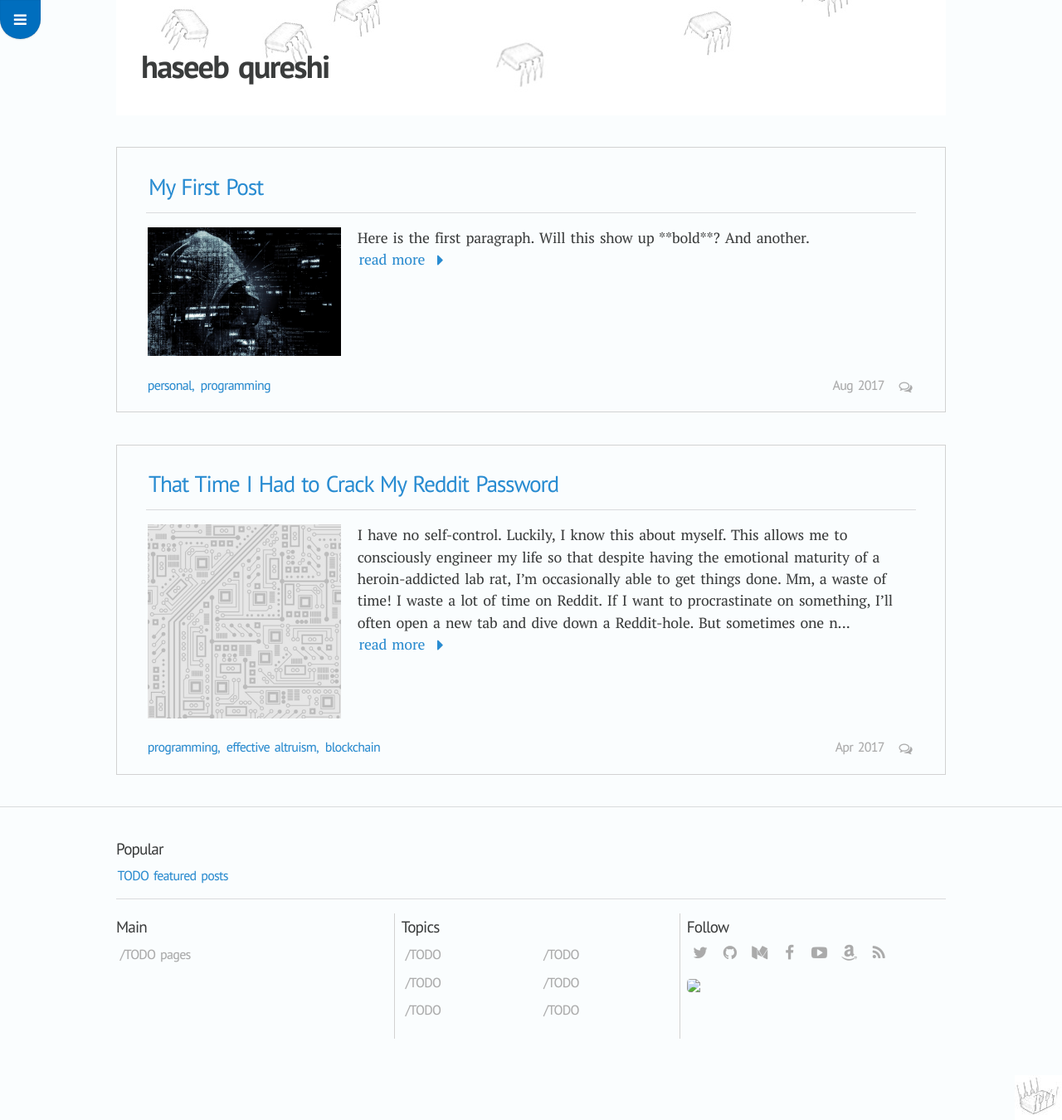
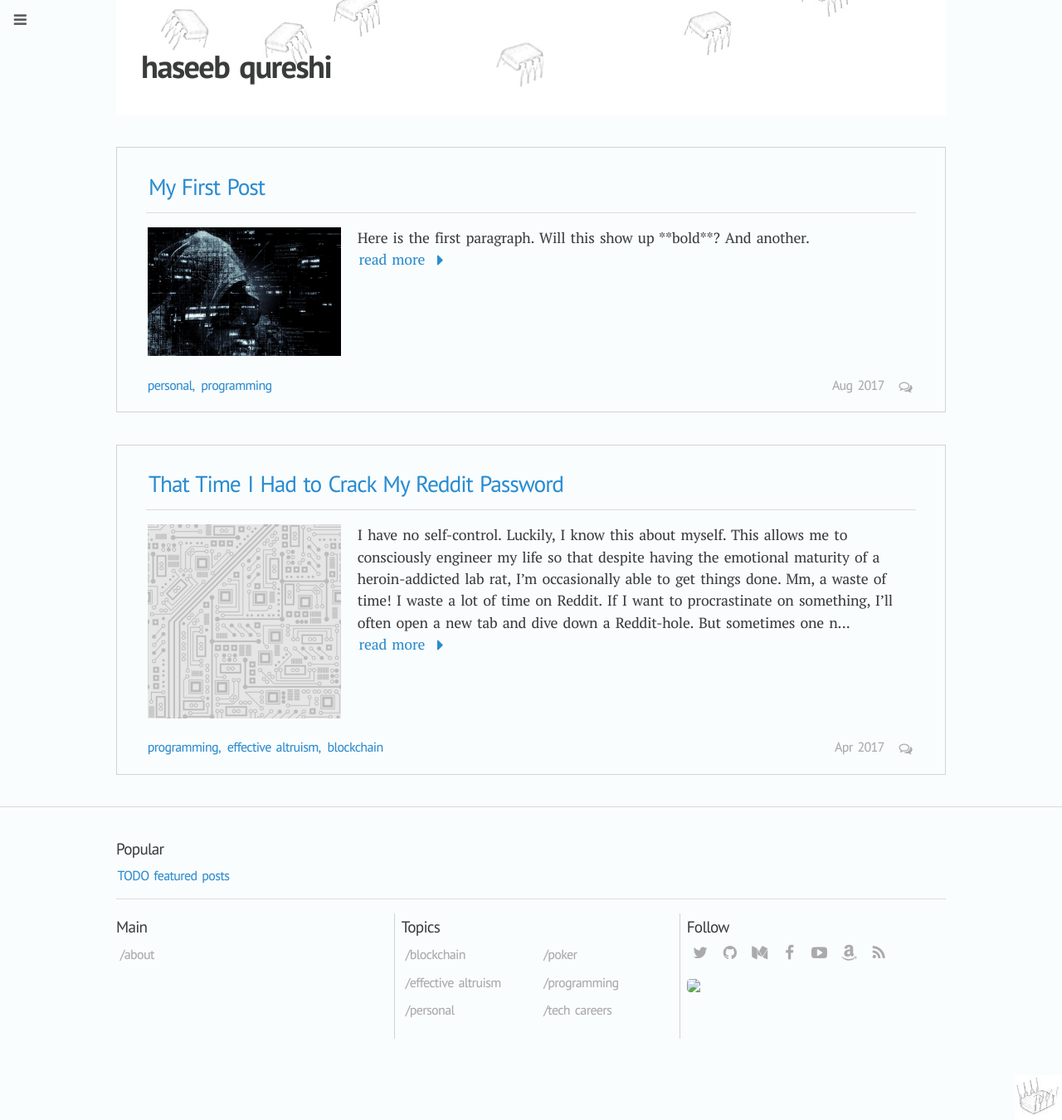
Before and after one commit to rachelbasse/haseebq, a Jekyll site: the page built from index.html, in a window 1280 px wide. Shown: the whole page at 83% size. Built offline with Jekyll 4.4.1, drawn with Linux system fonts in a browser that asks for light colours; nearby versions of some CDN libraries; some web fonts are replaced; comment, search, counter and statistics services are not loaded.

Commit message:
add pages and tags to navigation

```diff
--- a/_includes/navigation.html
+++ b/_includes/navigation.html
@@ -3,14 +3,16 @@
   <div class="padded item">
     <div class="ui small header">Main</div>
     <div class="menulist">
-        <a class="item" href="{{ site.url }}">/TODO pages</a>
+      {% for page in site.pages %}
+        <a class="item" href="{{ page.url }}">/{{ page.title | downcase }}</a>
+      {% endfor %}
     </div>
   </div>
   <div class="divider padded item">
     <div class="ui small header">Topics</div>
     <div class="menulist">
       {% for tag in site.tags %}
-        <a class="item" href="">/TODO</a>
+        <a class="item" href="{{ tag.url }}">/{{ tag.name | downcase }}</a>
       {% endfor %}
     </div>
   </div>
--- a/assets/css/haseebq.css
+++ b/assets/css/haseebq.css
@@ -29,18 +29,18 @@ hr
 {.divider.item { border-top: solid 1px rgb(210,210,210); }}
 @media all and (min-width: 801px)
 {.divider.item { border-left: solid 1px rgb(210,210,210); }}
-.site-menu.trigger
+.xsite-menu.trigger
 { border-radius: 0 0 100% 100%; }
 /* =============================================================================
   box-shadow
 ============================================================================= */
 .ui.menu
 { box-shadow: none; }
-.site-menu.trigger
+.xsite-menu.trigger
 { box-shadow: 0 0    1px 0 rgba(0,0,0,.3) inset,
               0 1px  2px 0 rgba(0,0,0,.1),
               0 3px 10px 0 rgba(0,0,0,.1); }
-.site-menu.trigger:hover
+.xsite-menu.trigger:hover
 { box-shadow: 0 0    1px 0 rgba(0,0,0,.3) inset,
               0 1px  2px 0 rgba(0,0,0,.1); }
 /* =============================================================================
@@ -334,9 +334,9 @@ body, body.pushable > .pusher, #sbmarwbth, #site-menu
 { background-color: rgb(236,238,238); }
 blockquote, code, pre > code
 { background-color: rgb(242,246,248); }
-.site-menu.trigger
+.xsite-menu.trigger
 { background-color: rgb(40,140,210); }
-.ui.basic.buttons .button:hover, .ui.basic.button:hover, .site-menu.trigger:hover
+.ui.basic.buttons .button:hover, .ui.basic.button:hover, .xsite-menu.trigger:hover
 { background-color: rgb(0,110,190) !important; }
 .menulist > .item:link:hover, .menulist > .item:link:active, .menulist > .item:link:active,
 .menulist > .item:visited:hover, .menulist > .item:visited:active, .menulist > .item:visited:active
@@ -350,13 +350,13 @@ body, pre > code, .primary
 { color: rgb(58,60,60); }
 h1, h2, h3, h4, h5, h6, .ui.header, .ui .header
 { color: rgb(58,60,60); }
-.site-header
+.site-header, .site-menu.trigger
 { color: rgb(90,90,90); }
 .aside, .caption, .lighter, .ui.lighter, .note, .signature, .source, .secondary
 { color: rgb(130,130,130); }
 code
 { color: rgb(190,20,40); }
-.site-menu.trigger
+.xsite-menu.trigger
 { color: rgb(255,255,255); }
 .hint, .lightest, .tertiary, .menulist a:link, .menulist a:visited,
 .greyed a:link > i.icon, .greyed a:visited > i.icon
@@ -475,7 +475,7 @@ b, .bold, h1, h2, h3, h4, h5, h6, strong, .primary .ui.header, .primary .ui .hea
   letter-spacing
 ============================================================================= */
 body, .caption, .hint, h1, h2, h3, h4, h5, h6, html, .sans, .secondary, table, .tertiary, .ui.header, .ui .header
-{ letter-spacing: -0.045em; }
+{ letter-spacing: -0.04em; }
 .preview, .primary, .serif
 { letter-spacing: -0.011em; }
 /* =============================================================================
```
